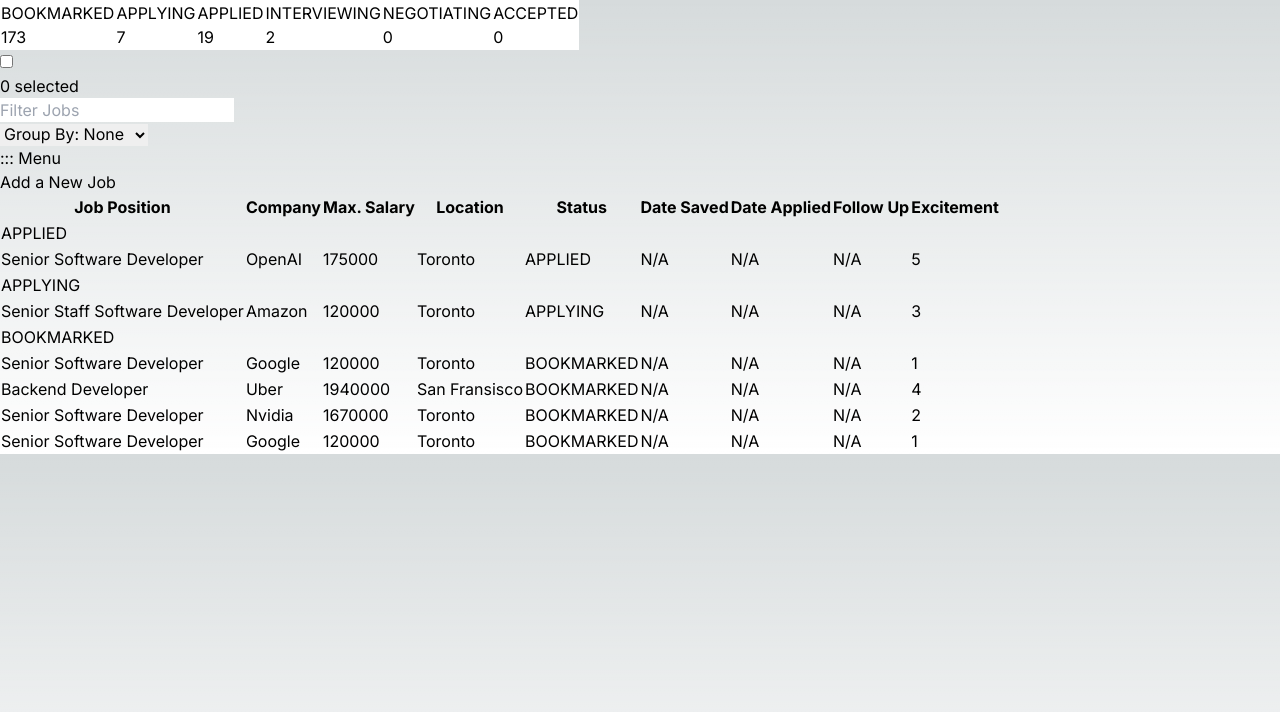
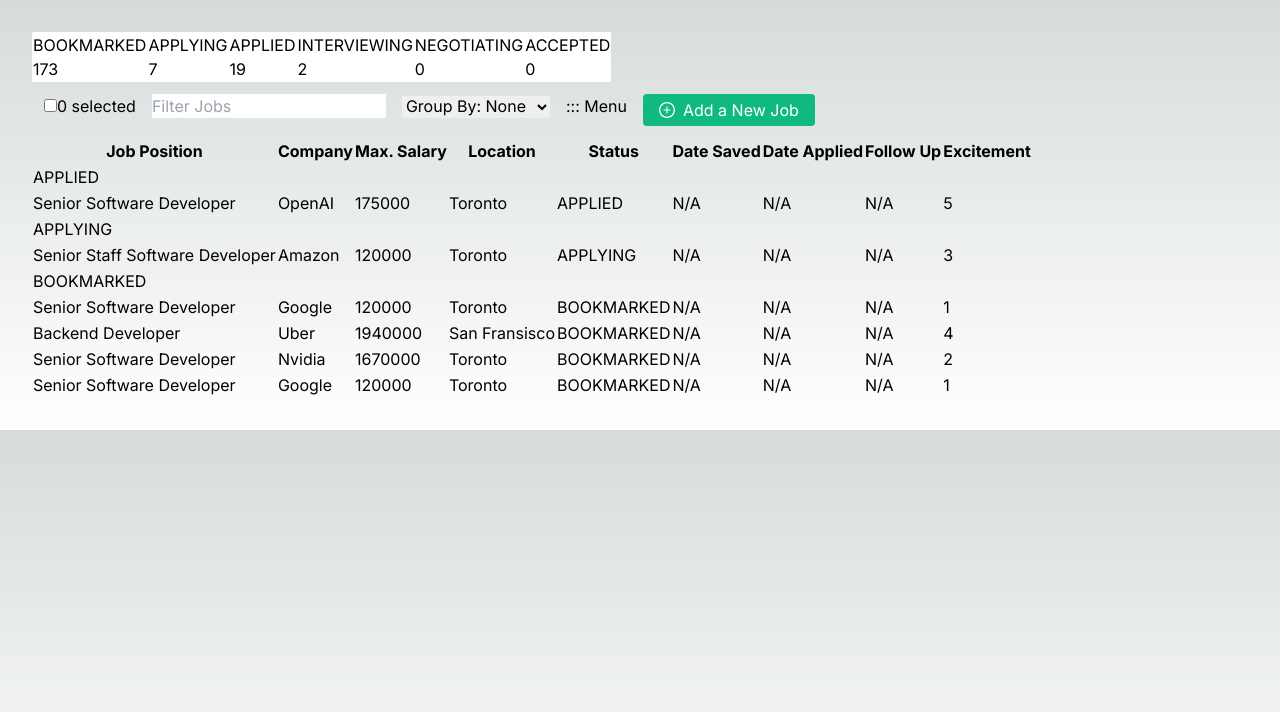
Before and after one commit to AlizKaz/job-tracker-frontend, a Next.js app: page / in a window 1280 px wide. Shown: the top 712 px of the page. Built offline with nearby package versions, Linux system fonts and the light colour scheme.

Commit message:
flexing action divs

```diff
--- a/app/page.tsx
+++ b/app/page.tsx
@@ -4,8 +4,16 @@ import { ReactElement, useState } from 'react';
 
 function AddJobButton({}) {
   return (
-    <div>
-      <input type="button" value="Add a New Job"/>
+    <div className="flex px-4 py-2 bg-emerald-500 text-white font-normal rounded hover:bg-emerald-700 h-8">
+      <button className="flex justify-strech-item align-middle leading-4">
+        <span role="img" aria-label="plus-circle" className="align-middle inline-flex">
+          <svg viewBox="64 64 896 896" className="h-4 w-4 fill-current" data-icon="plus-circle" aria-hidden="true">
+            <path d="M696 480H544V328c0-4.4-3.6-8-8-8h-48c-4.4 0-8 3.6-8 8v152H328c-4.4 0-8 3.6-8 8v48c0 4.4 3.6 8 8 8h152v152c0 4.4 3.6 8 8 8h48c4.4 0 8-3.6 8-8V544h152c4.4 0 8-3.6 8-8v-48c0-4.4-3.6-8-8-8z"></path>
+            <path d="M512 64C264.6 64 64 264.6 64 512s200.6 448 448 448 448-200.6 448-448S759.4 64 512 64zm0 820c-205.4 0-372-166.6-372-372s166.6-372 372-372 372 166.6 372 372-166.6 372-372 372z"></path>
+          </svg>
+        </span>
+        <span className="align-middle ml-2">Add a New Job</span>
+      </button>
     </div>
   )
 }
@@ -31,7 +39,7 @@ function GroupByBox({}) {
 
 function JobSelectCheckbox({}) {
   return (
-    <div>
+    <div className="flex">
       <div>
         <input type="checkbox"/>
       </div>
@@ -159,9 +167,9 @@ function StatusFilterBar({statusList, filteredStatus, onStatusFilterChange}: {st
   );
 }
 
-function MiddleBar({filterJobsText, onFilterJobsTextChange}: {filterJobsText: string; onFilterJobsTextChange: Function}) {
+function ActionBar({filterJobsText, onFilterJobsTextChange}: {filterJobsText: string; onFilterJobsTextChange: Function}) {
   return (
-    <div>
+    <div className="justify-items-stretch flex align-middle p-3 justify-stretch gap-x-4">
       <JobSelectCheckbox/>
       <JobFilterBox filterJobsText={filterJobsText} onFilterJobsTextChange={onFilterJobsTextChange}/>
       <GroupByBox/>
@@ -176,9 +184,9 @@ function FilterableJobs({ jobs, statusList }: {jobs: Array<Job>, statusList: Arr
   const [filterJobsText, setFilterJobsText] = useState<string>('');
 
   return (
-    <div>
+    <div className="p-8">
       <StatusFilterBar statusList={statusList} filteredStatus={filteredStatus} onStatusFilterChange={setFilteredStatus}/>
-      <MiddleBar filterJobsText={filterJobsText} onFilterJobsTextChange={setFilterJobsText}/>
+      <ActionBar filterJobsText={filterJobsText} onFilterJobsTextChange={setFilterJobsText}/>
       <JobTable jobs={jobs} filteredStatus={filteredStatus} filterJobsText={filterJobsText}/>
     </div>
   );
```
Lines whose indentation alone changed are shown as unchanged.
